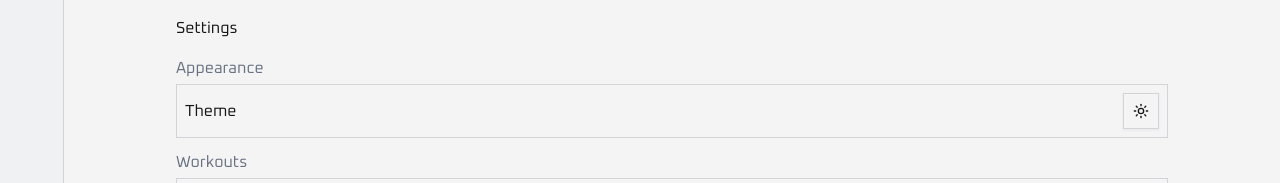
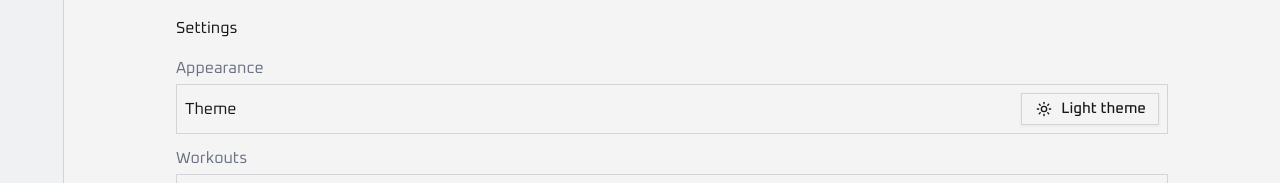
Before and after one commit to laoz40/Horus, a Next.js app: page /settings in a window 1280 px wide. Shown: the top 183 px of the page. Built offline with nearby package versions, Linux system fonts and the light colour scheme.

Commit message:
feat: Enhance mode toggle with current theme label

```diff
--- a/components/ModeToggle.tsx
+++ b/components/ModeToggle.tsx
@@ -1,4 +1,6 @@
 "use client";
+
+import { useEffect, useState } from "react";
 
 import { Moon, Sun } from "lucide-react";
 import { useTheme } from "next-themes";
@@ -12,28 +14,45 @@ import {
 } from "@/components/ui/dropdown-menu";
 
 export function ModeToggle() {
-	const { setTheme } = useTheme();
+	const { resolvedTheme, setTheme } = useTheme();
+	const [mounted, setMounted] = useState<boolean>(false);
+
+	useEffect(() => {
+		setMounted(true);
+	}, []);
+
+	const label = !mounted
+		? "Theme"
+		: resolvedTheme === "dark"
+			? "Dark theme"
+			: resolvedTheme === "light"
+				? "Light theme"
+				: "System";
 
 	return (
 		<DropdownMenu>
 			<DropdownMenuTrigger asChild>
 				<Button
+					className="flex items-center gap-2"
 					variant="secondary"
-					size="icon">
-					<Sun className="h-[1.2rem] w-[1.2rem] scale-100 rotate-0 transition-all dark:scale-0 dark:-rotate-90" />
-					<Moon className="absolute h-[1.2rem] w-[1.2rem] scale-0 rotate-90 transition-all dark:scale-100 dark:rotate-0" />
+					size="sm">
+					<span className="relative flex h-[1.2rem] w-[1.2rem] items-center justify-center">
+						<Sun className="h-[1.2rem] w-[1.2rem] scale-100 rotate-0 transition-all dark:scale-0 dark:-rotate-90" />
+						<Moon className="absolute h-[1.2rem] w-[1.2rem] scale-0 rotate-90 transition-all dark:scale-100 dark:rotate-0" />
+					</span>
+					<span>{label}</span>
 					<span className="sr-only">Toggle theme</span>
 				</Button>
 			</DropdownMenuTrigger>
 			<DropdownMenuContent align="end">
 				<DropdownMenuItem onClick={() => setTheme("light")}>
-					Light
+					Light mode
 				</DropdownMenuItem>
 				<DropdownMenuItem onClick={() => setTheme("dark")}>
-					Dark
+					Dark mode
 				</DropdownMenuItem>
 				<DropdownMenuItem onClick={() => setTheme("system")}>
-					System
+					System theme
 				</DropdownMenuItem>
 			</DropdownMenuContent>
 		</DropdownMenu>
```
